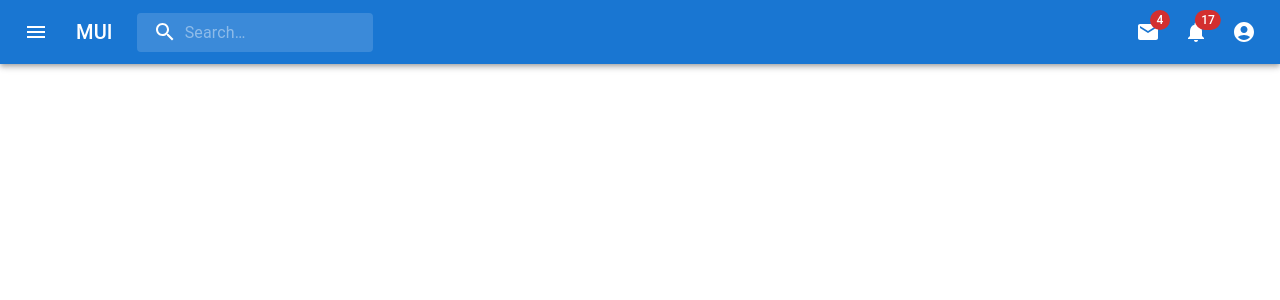
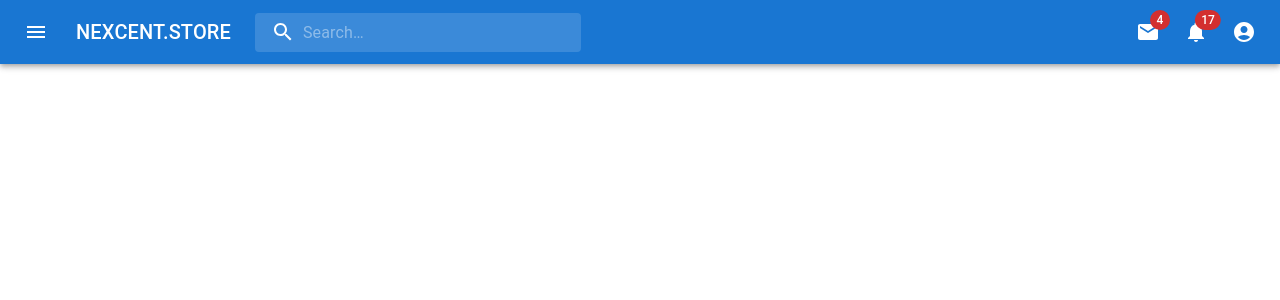
Before and after one commit to NXT-ASAD-CODE/E-Commerce-Web-Kit-Using-Figma, a React (Vite) app: page / in a window 1280 px wide. Shown: the top 300 px of the page. Built offline with nearby package versions, Linux system fonts and the light colour scheme.

Commit message:
Making SearchBar Better in Size

```diff
--- a/src/components/Appbar.jsx
+++ b/src/components/Appbar.jsx
@@ -51,7 +51,7 @@ const StyledInputBase = styled(InputBase)(({ theme }) => ({
     transition: theme.transitions.create('width'),
     width: '100%',
     [theme.breakpoints.up('md')]: {
-      width: '20ch',
+      width: '30ch',
     },
   },
 }));
@@ -173,7 +173,7 @@ export default function PrimarySearchAppBar() {
             component="div"
             sx={{ display: { xs: 'none', sm: 'block' } }}
           >
-            MUI
+            NEXCENT.STORE
           </Typography>
           <Search>
             <SearchIconWrapper>
```
